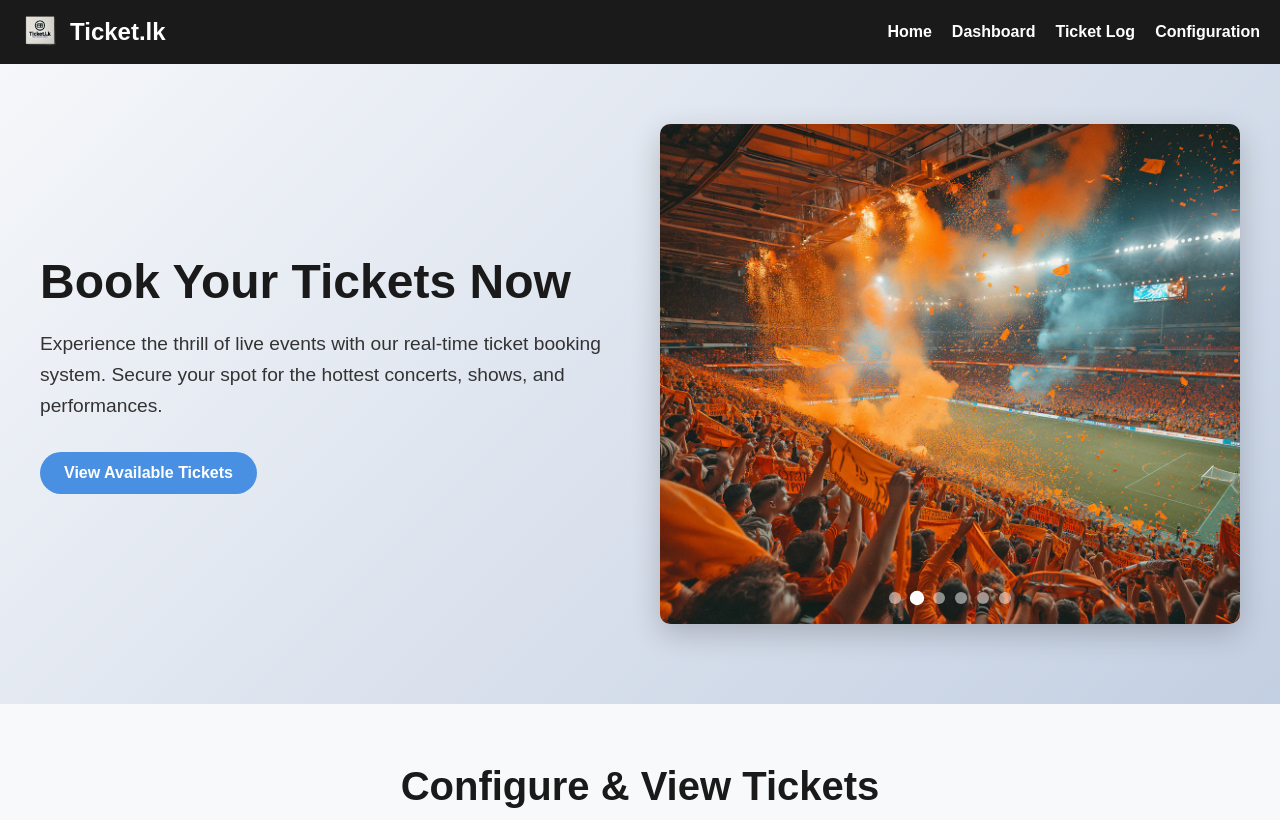
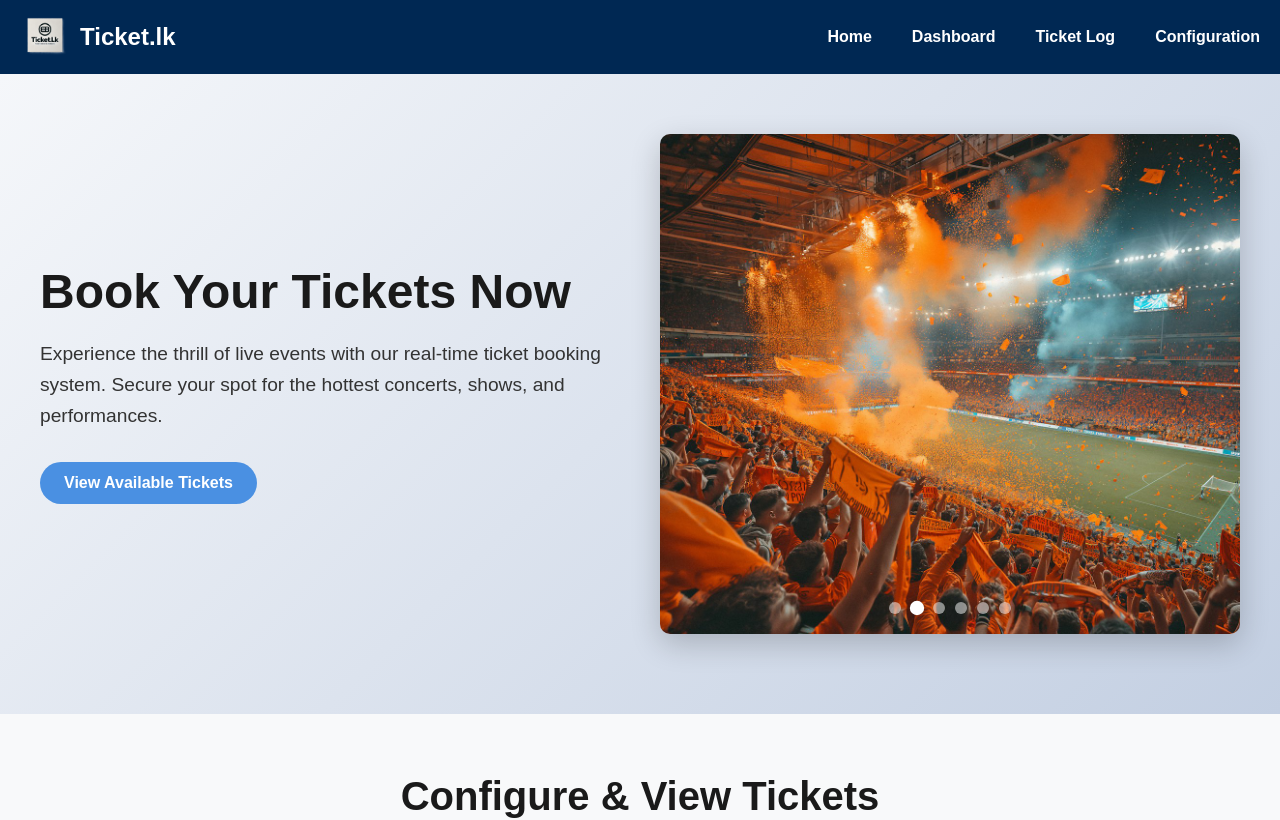
Before and after one commit to Pamodi1022/Ticket-Booking-System, a React (Create React App) app in the folder Frontend/: page / in a window 1280 px wide. Shown: the top 820 px of the page. Built offline with nearby package versions, Linux system fonts and the light colour scheme.

Commit message:
feat: Update navbar styles for improved branding and layout

```diff
--- a/Frontend/src/App.css
+++ b/Frontend/src/App.css
@@ -11,7 +11,7 @@
 
 /* Global styles for navbar */
 .navbar {
-  background-color: #1a1a1a;
+  background-color: #002853;
   color: white;
   display: flex;
   justify-content: space-between;
@@ -28,7 +28,7 @@
 }
 
 .logo-img {
-  height: 40px;
+  height: 50px;
   width: auto;
   margin-right: 10px;
 }
@@ -44,7 +44,8 @@
 }
 
 .navbar li {
-  margin-left: 20px;
+  margin-left: 40px;
+
 }
 
 .navbar a {
@@ -77,9 +78,9 @@
     position: fixed;
     top: 60px;
     right: -100%;
-    width: 70%;
-    height: calc(100vh - 60px);
-    background-color: #1a1a1a;
+    width: 50%;
+    height: calc(34vh - 60px);
+    background-color: #002853;
     flex-direction: column;
     padding: 20px;
     transition: right 0.3s ease;
```
